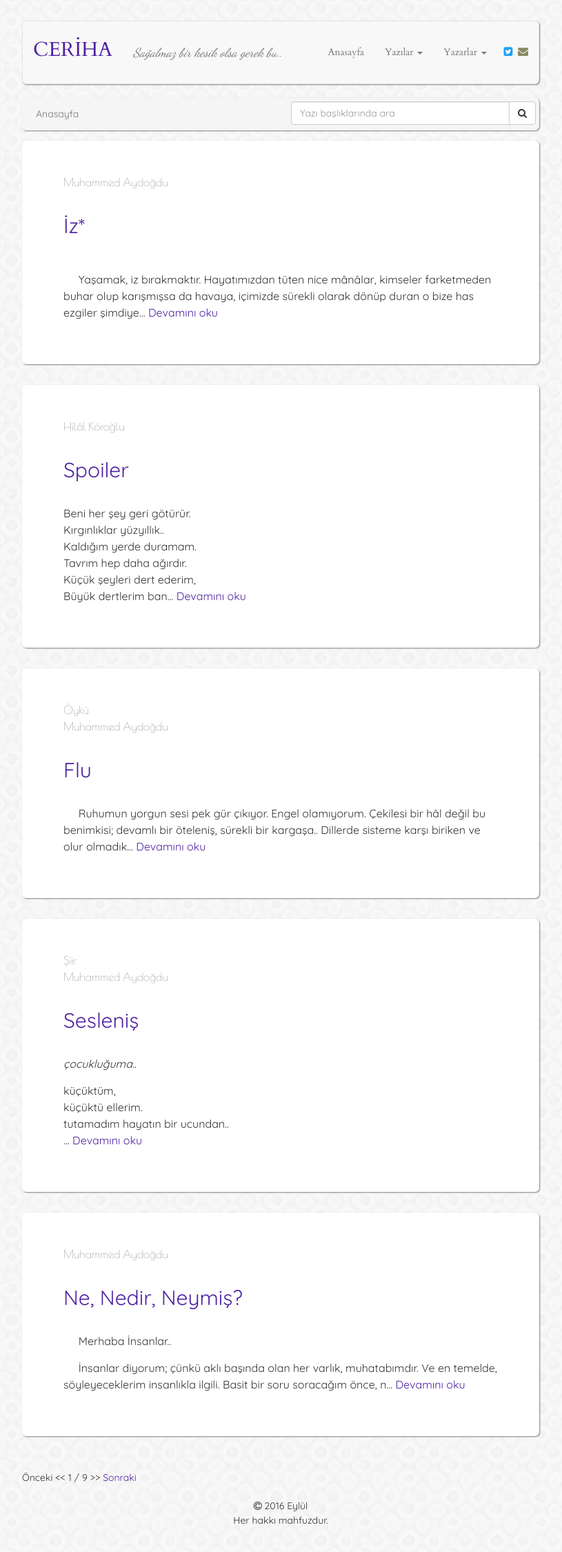
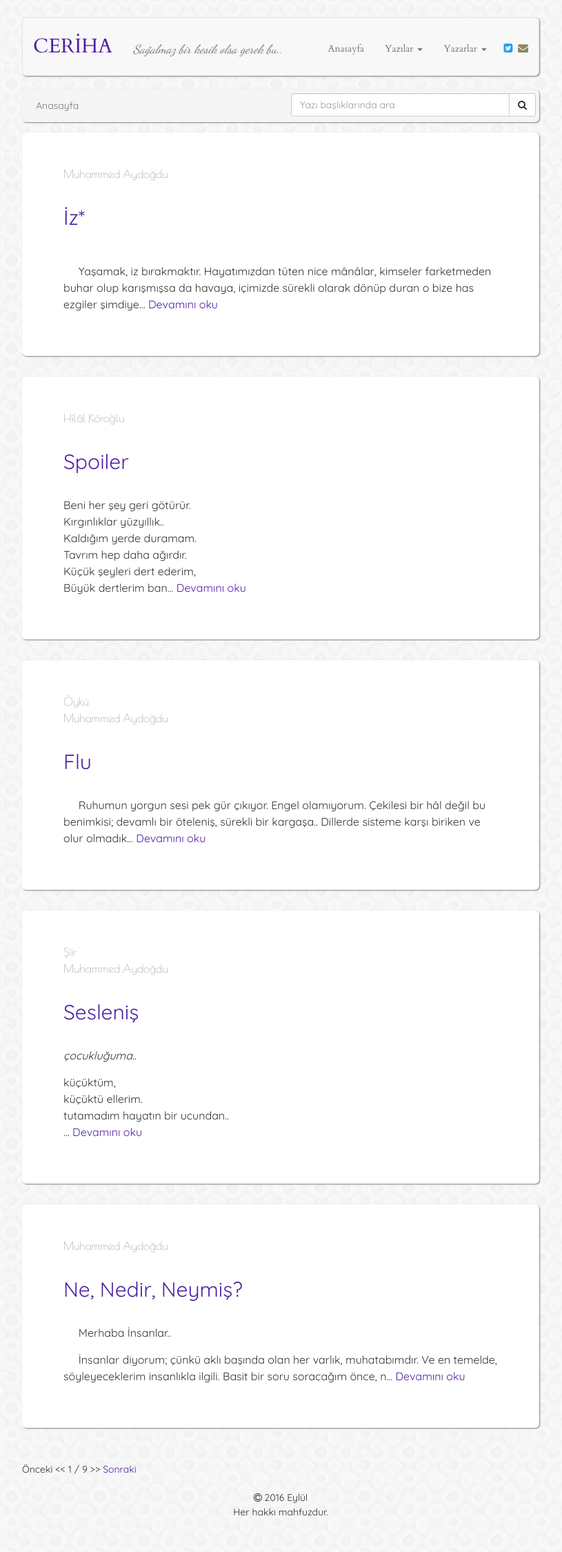
Before and after one commit to muhammedaydogdu/muhammedaydogdu.github.io, a Jekyll site: the page built from index.html, in a window 1280 px wide. Shown: the whole page at 69% size, without its empty margins (233-1048 px from the left). Built offline with Jekyll 4.4.1, drawn with Linux system fonts in a browser that asks for light colours; some web fonts are replaced; the list of posts is cut into pages by our own code.

Commit message:
Update style.css

```diff
--- a/css/style.css
+++ b/css/style.css
@@ -15,8 +15,8 @@
 body {
   font-family: 'Quicksand', "Times New Roman", serif;
   line-height: 1.5;
-  margin-top: 10px;
-  margin-bottom: 10px;
+  margin-top: 5px;
+  margin-bottom: 5px;
   background: url("../images/confectionary.png");
 }
 
@@ -40,7 +40,7 @@ h2 {
 .container .navbar {
   margin-top: 20px;
   font-family: "Cardo", "Times New Roman", serif;
-  padding: 15px 0 17px 0;
+  padding: 15px 0 10px 0;
   box-shadow: 1px 1px 2px grey;
   border-radius: 6px;
 }
```
